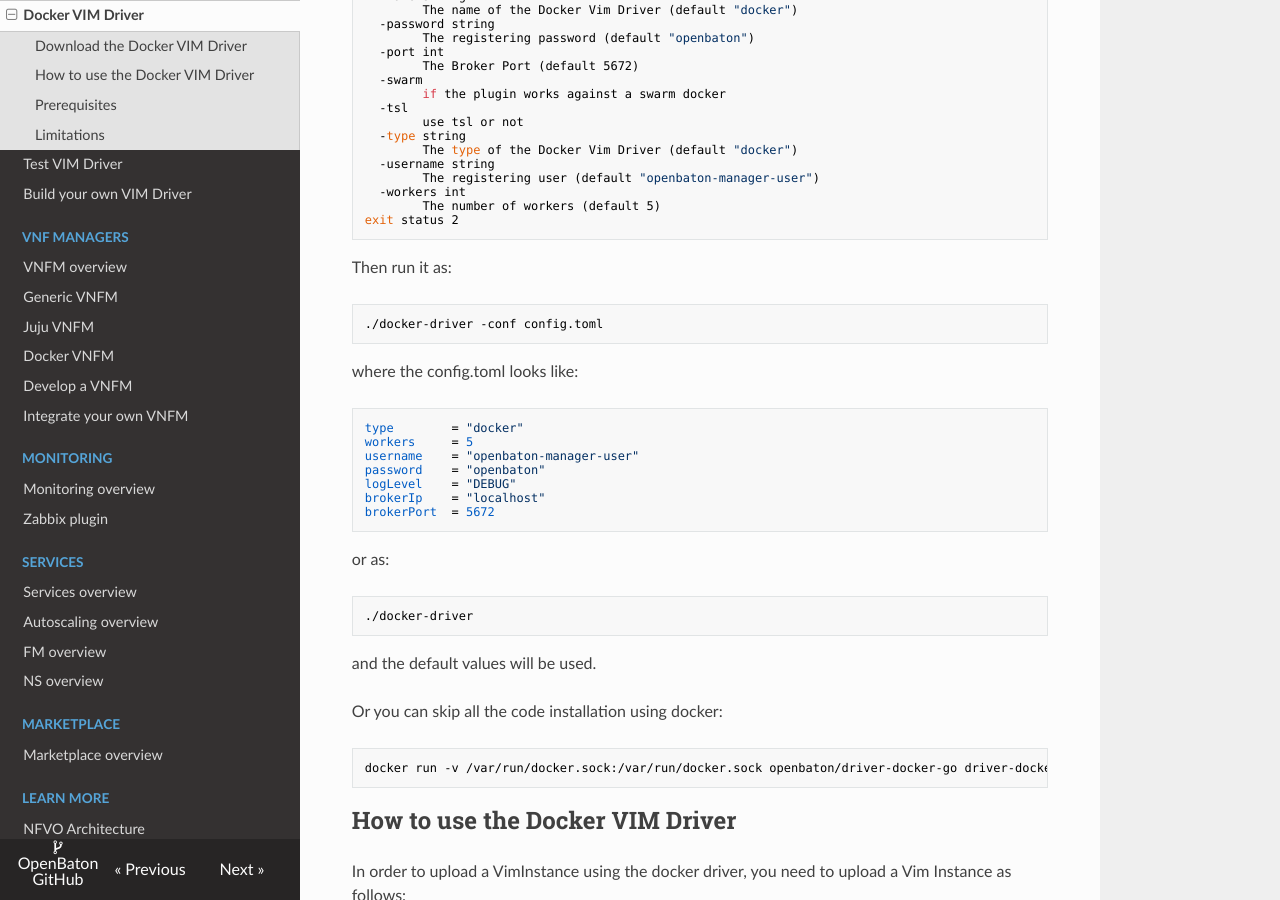
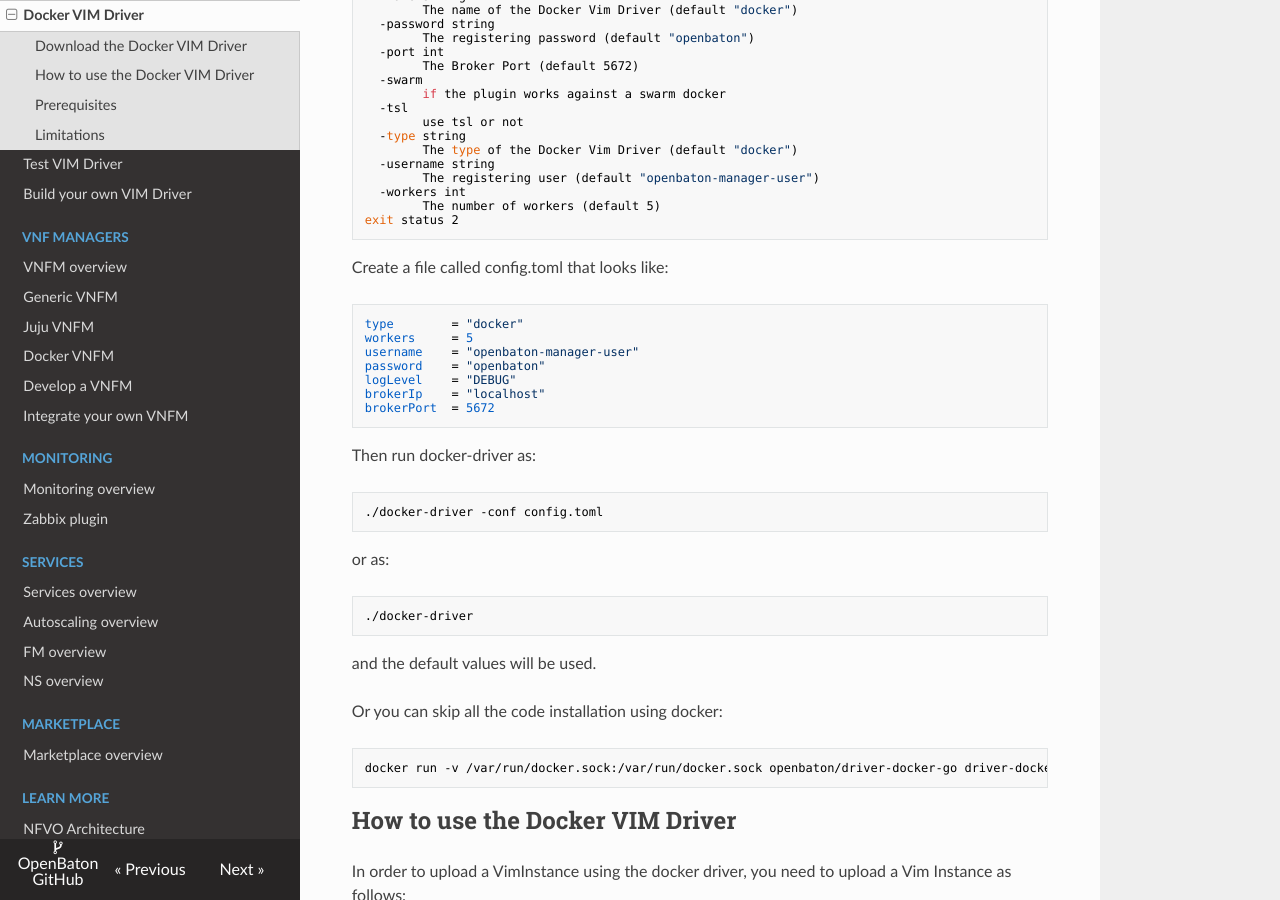
Before and after one commit to openbaton/docs, an MkDocs documentation site: the page built from docs/docker-driver.md, in a window 1280 px wide and 900 px high, scrolled down 790 px. Built offline with MkDocs 1.6.1, drawn with Linux system fonts in a browser that asks for light colours; nearby versions of some CDN libraries; old or Windows-style settings are respelled for this version of MkDocs.

Commit message:
imp: move creationg of file before using it

````diff
--- a/docs/docker-driver.md
+++ b/docs/docker-driver.md
@@ -49,14 +49,7 @@
     	The number of workers (default 5)
 exit status 2
 ```
-
-Then run it as:
-
-```bash
-./docker-driver -conf config.toml
-```
-
-where the config.toml looks like:
+Create a file called config.toml that looks like:
 ```toml
 type        = "docker"
 workers     = 5
@@ -67,6 +60,12 @@
 brokerPort  = 5672
 ```
 
+Then run docker-driver as:
+
+```bash
+./docker-driver -conf config.toml
+```
+
 or as:
 ```bash
 ./docker-driver
@@ -74,7 +73,6 @@
 and the default values will be used.
 
 Or you can skip all the code installation using docker:
-
 ```bash
 docker run -v /var/run/docker.sock:/var/run/docker.sock openbaton/driver-docker-go driver-docker-go
 ```
````
